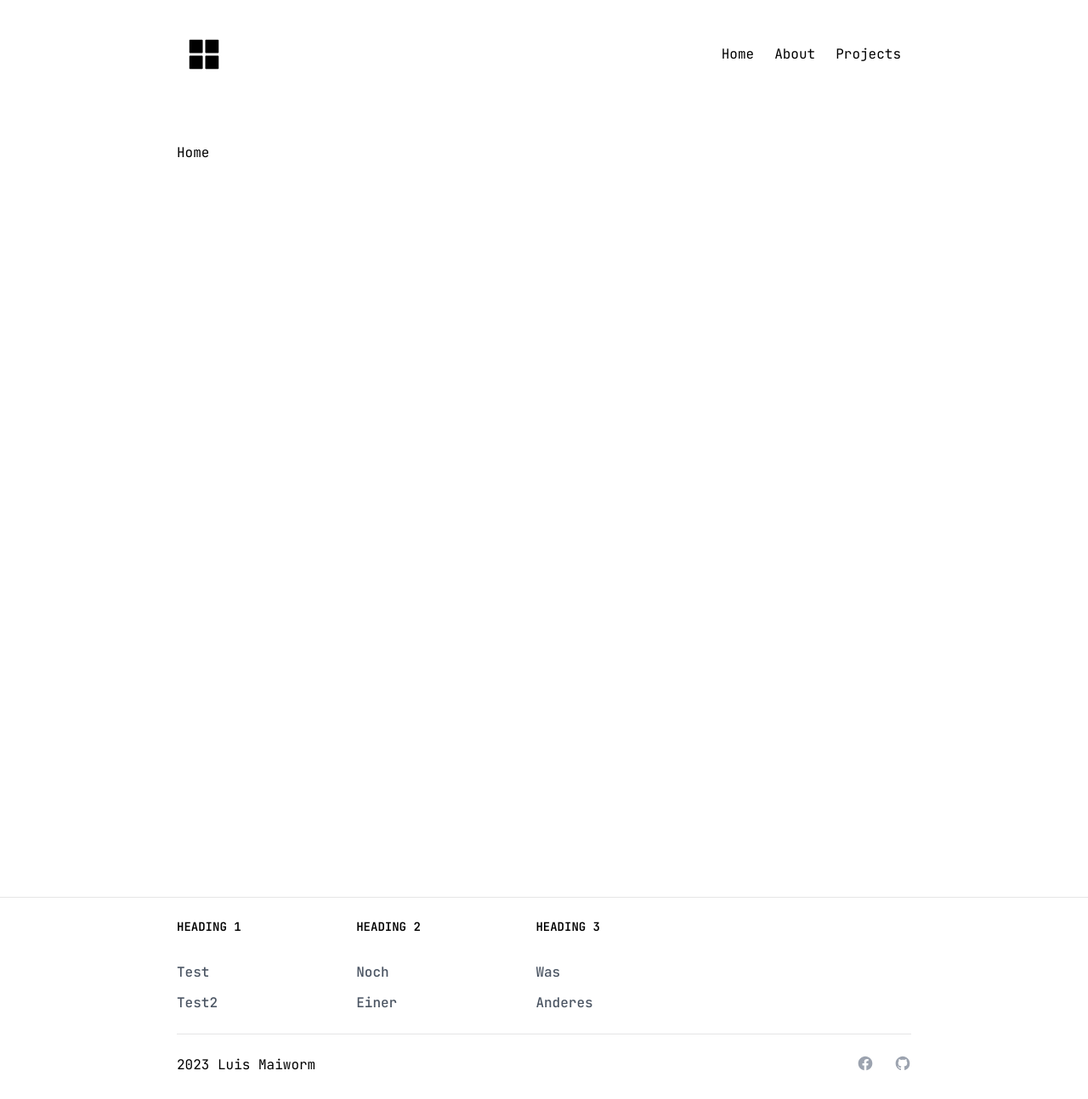
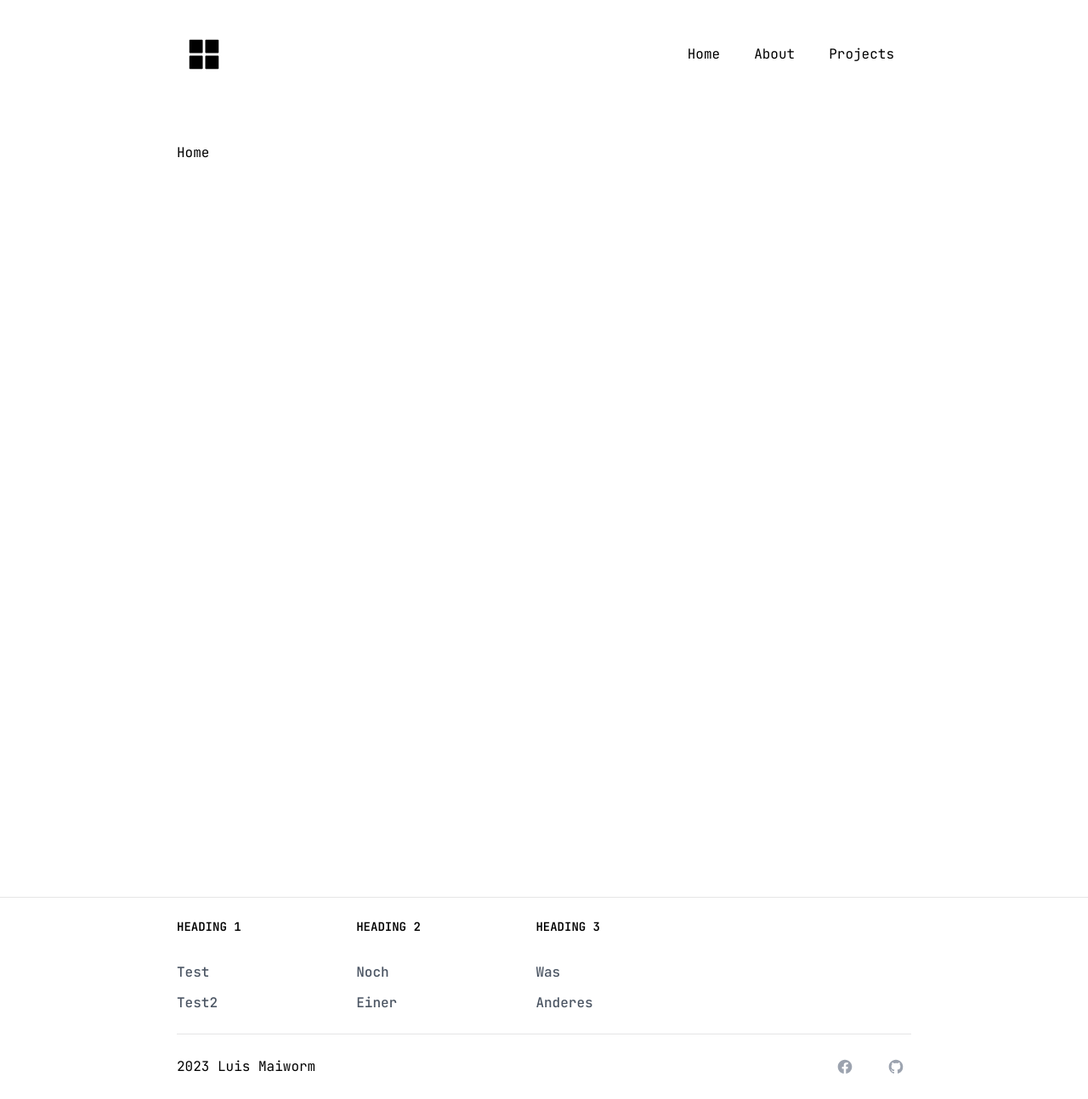
Before and after one commit to Luis-Maiworm/my-website, a React (Vite) app: page / in a window 1280 px wide. Shown: the whole page at 85% size. Built offline with nearby package versions, Linux system fonts and the light colour scheme.

Commit message:
added hover effect on nav a links, wrapped NavBar Links in React Component

```diff
--- a/src/components/Footer.jsx
+++ b/src/components/Footer.jsx
@@ -40,15 +40,15 @@ const Footer = () => {
                         </div>
                     </div>
                     <hr className="my-6 border-mix-200" />
-                    <div className="w-full flex justify-between">
+                    <div className="w-full flex justify-between items-center">
                         <span>
                             <a href="" className="hover:underline">2023 Luis Maiworm</a>
                         </span>
                         <nav className="flex space-x-6 sm:flex sm:justify-center sm:mt-0">
-                            <a href="#" className="text-gray-400 hover:text-gray-600 ">
+                            <a href="#" className="text-gray-400 hover:text-gray-600 py-1 px-2 hover:bg-gray-200 rounded-md">
                                 <svg className="w-5 h-5" fill="currentColor" viewBox="0 0 24 24" aria-hidden="true"><path fill-rule="evenodd" d="M22 12c0-5.523-4.477-10-10-10S2 6.477 2 12c0 4.991 3.657 9.128 8.438 9.878v-6.987h-2.54V12h2.54V9.797c0-2.506 1.492-3.89 3.777-3.89 1.094 0 2.238.195 2.238.195v2.46h-1.26c-1.243 0-1.63.771-1.63 1.562V12h2.773l-.443 2.89h-2.33v6.988C18.343 21.128 22 16.991 22 12z" clip-rule="evenodd" /></svg>
                             </a>
-                            <a href="#" className="text-gray-400 hover:text-gray-600 ">
+                            <a href="#" className="text-gray-400 hover:text-gray-600 py-1 px-2 hover:bg-gray-200 rounded-md">
                                 <svg className="w-5 h-5" fill="currentColor" viewBox="0 0 24 24" aria-hidden="true"><path fill-rule="evenodd" d="M12 2C6.477 2 2 6.484 2 12.017c0 4.425 2.865 8.18 6.839 9.504.5.092.682-.217.682-.483 0-.237-.008-.868-.013-1.703-2.782.605-3.369-1.343-3.369-1.343-.454-1.158-1.11-1.466-1.11-1.466-.908-.62.069-.608.069-.608 1.003.07 1.531 1.032 1.531 1.032.892 1.53 2.341 1.088 2.91.832.092-.647.35-1.088.636-1.338-2.22-.253-4.555-1.113-4.555-4.951 0-1.093.39-1.988 1.029-2.688-.103-.253-.446-1.272.098-2.65 0 0 .84-.27 2.75 1.026A9.564 9.564 0 0112 6.844c.85.004 1.705.115 2.504.337 1.909-1.296 2.747-1.027 2.747-1.027.546 1.379.202 2.398.1 2.651.64.7 1.028 1.595 1.028 2.688 0 3.848-2.339 4.695-4.566 4.943.359.309.678.92.678 1.855 0 1.338-.012 2.419-.012 2.747 0 .268.18.58.688.482A10.019 10.019 0 0022 12.017C22 6.484 17.522 2 12 2z" clip-rule="evenodd" /></svg>
                             </a>
                         </nav>
--- a/src/components/NavBar.jsx
+++ b/src/components/NavBar.jsx
@@ -52,6 +52,14 @@ const NavBar = () => {
 
     window.addEventListener('scroll', changeScrolled);
 
+    const NavbarLink = ({page}) => {
+        return(
+            <Link to={page.link} className="py-1 px-2 hover:bg-gray-200 rounded-md">
+                {page.name}
+            </Link>
+        )
+    }
+
     return(
         <>
             <header className={`w-full bg-white dark:bg-black z-50 top-0 left-0 sticky max-h-18 px-side-spacing-sm xl:px-side-spacing-xl transition-all ${scrolled ? 'border-b-[0,5px] border-mix py-8 shadow-lg' : ' py-8'}`}>
@@ -73,19 +81,15 @@ const NavBar = () => {
                             <ul className="flex align-middle justify-between">
 
                                 {
-                                <li className="px-3 py-4">
-                                    <Link to={STARTPAGE.link} className="">
-                                        {STARTPAGE.name}
-                                    </Link>
-                                </li>
-                                 }
+                                    <li className="px-3 py-4">
+                                        <NavbarLink page={STARTPAGE}/>
+                                    </li>
+                                }
 
                                 {
                                     PAGES.map((page) =>
                                         <li className="px-3 py-4">
-                                            <Link to={page.link} className="">
-                                                {page.name}
-                                            </Link>
+                                            <NavbarLink page={page}/>
                                         </li>
                                     )
                                 }
```
